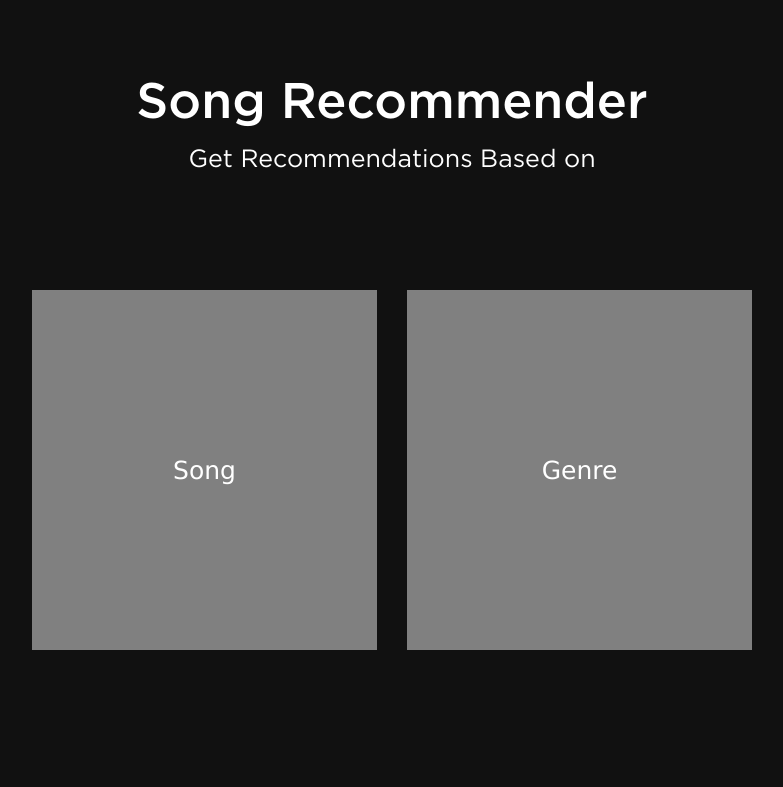
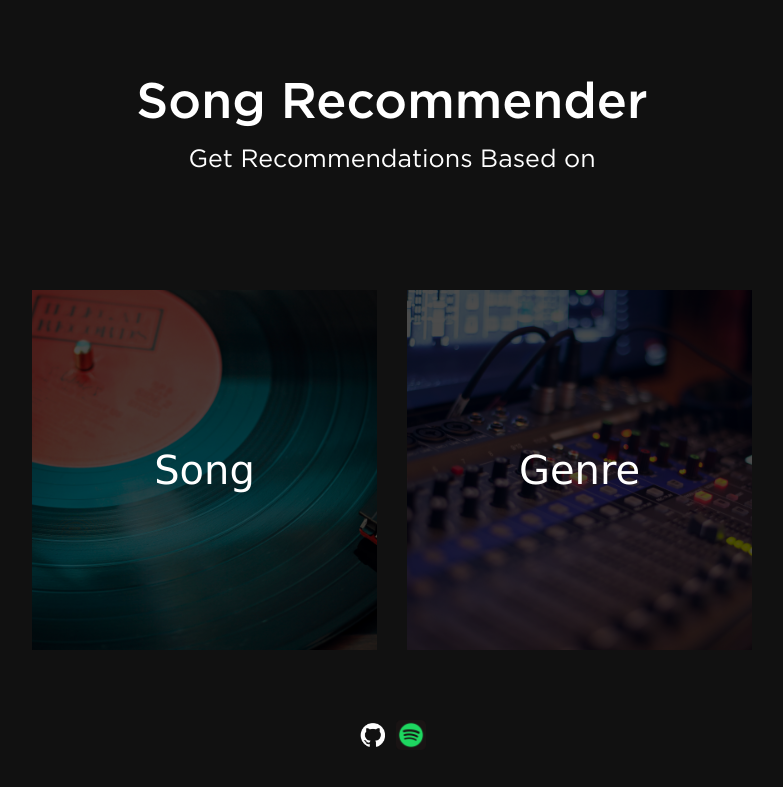
Before and after one commit to ryubsmile/spotify-song-recommender, a Django app: page /recommender/ in a window 1280 px wide. Shown: the top 787 px of the page, without its empty margins (248-1031 px from the left). Run offline with Django 3.2, Linux system fonts and the light colour scheme.

Commit message:
add: designs to the main page

```diff
--- a/workspace/recommender/static/web/css/style-index.css
+++ b/workspace/recommender/static/web/css/style-index.css
@@ -80,10 +80,6 @@ html, body, div {
     font-family: 'Spotify', Helvetica, sans-serif;
 }
 
-div, h1, header{
-    /* border: 1px solid orange; */
-}
-
 h1, h2{
     margin: 0;
 }
@@ -107,6 +103,7 @@ header{
 a{
     text-decoration: none;
     color: inherit;
+    z-index: 2;
 }
 
 div#choice-container{
@@ -119,15 +116,51 @@ div#choice-container{
     gap: 30px;
 }
 
-div.tile{
+.tile{
   font-family: 'verdana', 'arial', sans-serif;
   width: 100%;
   height: 100%;
-    background-color: gray;
   display: flex;
   align-items: center;
   justify-content: center;
+  background-size: cover;
+  background-repeat: no-repeat;
+  background-position: center;
+  font-size: 30pt;
+  color: #FFF;
+  z-index: 1;
+  position: relative;
+  color: white;
 }
+
+:root{
+  --image-alpha: rgba(0,0,0, 0.7);
+  --image-alpha-recover: rgba(0,0,0,0.3);
+}
+
+div.tile::before{
+  z-index: -1;
+  position: absolute;
+  top: 0px; bottom: 0px; left: 0px; right: 0px;
+  content: "";
+  background-color: var(--image-alpha);
+}
+
+div.tile#highlighted{
+  animation: change-bg-size 0.7s forwards;
+  animation-fill-mode: forwards;
+}
+@keyframes change-bg-size {
+  0%{ background-size: auto 100%;}
+  100%{ background-size: auto 110%;}
+}
+
+div.tile#highlighted::before{
+  animation: change-alpha 1s forwards;
+  animation-fill-mode: forwards;
+}
+@keyframes change-alpha { 100%{background-color: var(--image-alpha-recover);}}
+
 
 @media(max-width: 600px){
     div#choice-container{
--- a/workspace/recommender/static/web/css/style-result.css
+++ b/workspace/recommender/static/web/css/style-result.css
@@ -187,7 +187,7 @@ div.length{
 div.img{ text-align: right; padding-right: 10px;}
 
 img.play{
-    height: 50px;
+    height: 30px;
     display: none;
 }
 
--- a/workspace/recommender/static/web/js/song-recommendation.js
+++ b/workspace/recommender/static/web/js/song-recommendation.js
@@ -116,7 +116,7 @@ function select(selfElement){
 
 // to send song id &  to server, which are needed to recommend songs.
 let trackIds = [];
-const button = document.querySelector('button');
+const button = document.getElementById('submit-button');
 
 button.onclick = (e) => {
   let songInfo = selectArea.querySelectorAll("input[name='songId']");
--- a/workspace/recommender/templates/recommender/genre.html
+++ b/workspace/recommender/templates/recommender/genre.html
@@ -58,5 +58,11 @@
             </form>
         </div>
         <!-- end of main container -->
+          <footer style="padding-bottom: 30px;">
+            <a style="text-decoration: none; width: max-content; display: inline" href="https://github.com/ryubsmile/spotify-song-recommender" target="_blank" rel="noopener noreferrer">
+              <img src="{% static 'web/images/github.png'%}" height="30px">
+            </a>
+            <img src="{% static 'web/images/spotify.png'%}" height="30px" />
+          </footer>
     </body>
 </html>
--- a/workspace/recommender/templates/recommender/index.html
+++ b/workspace/recommender/templates/recommender/index.html
@@ -36,17 +36,29 @@
     <div class="container">
       <div id="choice-container">
         <a href="by-song/">
-                    <div class="tile">
+          <div class="tile" onmouseover="toggleAlpha(this);" onmouseout="toggleAlpha(this);" style="background-image: url({% static 'web/images/bySong.jpeg' %})">
             Song
           </div>
         </a>
         <a href="by-genre/">
-                    <div class="tile">
+          <div class="tile" onmouseover="toggleAlpha(this);" onmouseout="toggleAlpha(this);" style="background-image: url({% static 'web/images/byGenre.jpeg' %})">
             Genre
           </div>
         </a>
       </div>
     </div>
     <!-- end of main container -->
+    <footer style="padding-bottom: 30px;">
+      <a style="text-decoration: none;" href="https://github.com/ryubsmile/spotify-song-recommender" target="_blank" rel="noopener noreferrer">
+        <img src="{% static 'web/images/github.png'%}" height="30px">
+      </a>
+      <img src="{% static 'web/images/spotify.png'%}" height="30px" />
+    </footer>
+
+    <script>
+      function toggleAlpha(selfElement){
+        selfElement.id = (selfElement.id === "")? "highlighted" : "";
+      }
+    </script>
   </body>
 </html>
--- a/workspace/recommender/templates/recommender/result.html
+++ b/workspace/recommender/templates/recommender/result.html
@@ -93,5 +93,11 @@
                 </div>
             </div>
         </div>
+        <footer style="padding-bottom: 30px; text-align: center">
+          <a style="text-decoration: none;" href="https://github.com/ryubsmile/spotify-song-recommender" target="_blank" rel="noopener noreferrer">
+            <img src="{% static 'web/images/github.png'%}" height="30px">
+          </a>
+          <img src="{% static 'web/images/spotify.png'%}" height="30px" />
+        </footer>
     </body>
 </html>
--- a/workspace/recommender/urls.py
+++ b/workspace/recommender/urls.py
@@ -1,6 +1,11 @@
+from . import views
 from django.urls import path
+import sys
+import os
 
-from . import views
+BASE_DIR = os.path.dirname(os.path.dirname(os.path.abspath(__file__)))
+sys.path.append(BASE_DIR)
+
 
 urlpatterns = [
     path('', views.index, name='index'),
--- a/workspace/recommender/views.py
+++ b/workspace/recommender/views.py
@@ -72,14 +72,13 @@ def result(request):
             )
 
         if recType == "by-song":
-            rawUserSongs = request.POST.get('trackToSend')
-            userSongs = re.sub("},{", "}~{", rawUserSongs).split("~")
+            rawUserSongs = (request.POST.get('trackToSend'))
+            userSongs = rawUserSongs.split(",")
             for i in range(len(userSongs)):
                 userSongs[i] = json.loads(userSongs[i])
 
             # access to the data like
-            track_ids = [userSongs[0]['songId'], userSongs[1]['songId'], userSongs[2]['songId']]
-            data = spotify.getRecommendation(track_ids)
+            data = spotify.getRecommendation(userSongs)
             return render(request, 'recommender/result.html',
                 {
                     'recType': recType,
```
Also changed, not shown: workspace/recommender/static/web/css/style-song.css (+25 -4 lines), workspace/recommender/templates/recommender/song.html (+13 -4 lines), workspace/recommender/tests.py (+7 -0 lines), workspace/recommender/static/web/images/byGenre.jpeg (added), workspace/recommender/static/web/images/bySong.jpeg (added), workspace/recommender/static/web/images/github.png (added), workspace/recommender/static/web/images/spotify.png (added), workspace/recommender/static/web/js/auto-completion.js (deleted). Lines whose indentation alone changed are shown as unchanged.
